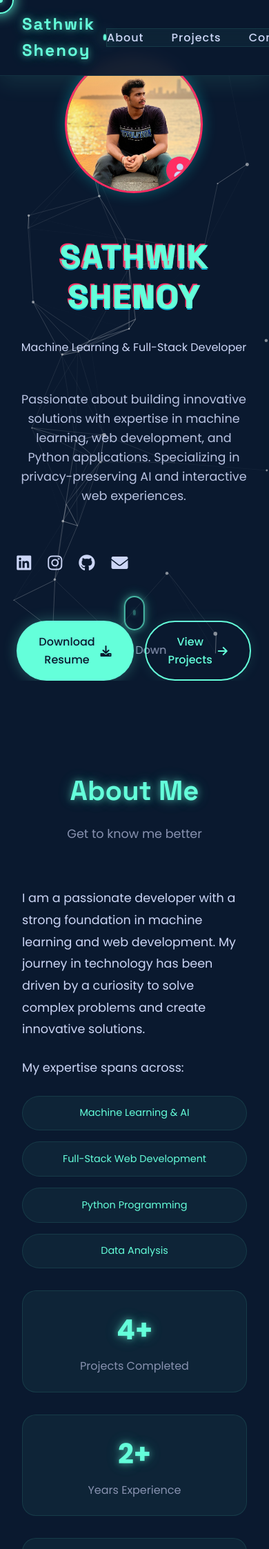
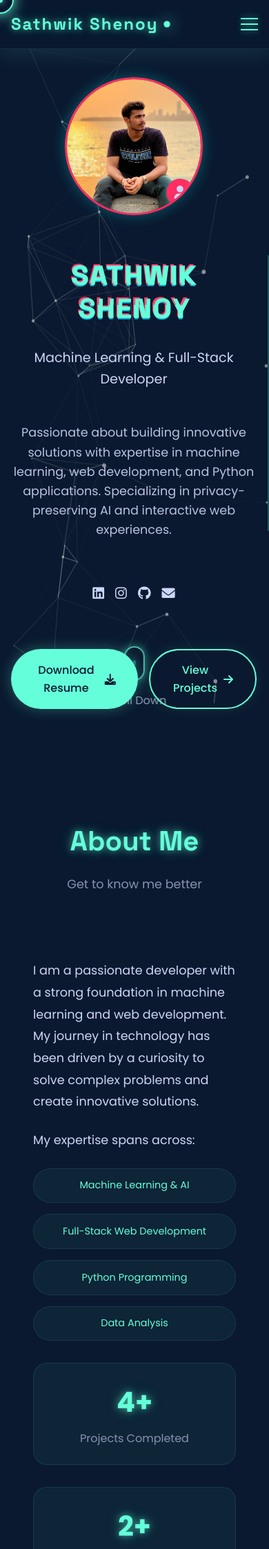
Before and after one commit to Sathwik-Shenoy/Portfolio-Website, a Flask app: page / in a window 390 px wide. Shown: the top 2246 px of the page at 69% size. Run offline with Flask 3, Linux system fonts and the light colour scheme.

Commit message:
made it responsive

```diff
--- a/static/style.css
+++ b/static/style.css
@@ -933,72 +933,263 @@ footer::before {
 }
 
 /* Responsive Design */
-@media (max-width: 768px) {
+@media (max-width: 1200px) {
     .hero-content {
         grid-template-columns: 1fr;
         text-align: center;
         gap: 2rem;
     }
 
-    .hero-text {
-        order: 2;
+    .profile-container {
+        margin: 0 auto 2rem;
     }
 
-    .hero-image {
-        order: 1;
+    .social-links {
+        justify-content: center;
+    }
+
+    .about-content {
+        grid-template-columns: 1fr;
+        gap: 2rem;
+    }
+
+    .projects-grid {
+        padding: 0 1rem;
+    }
+
+    .project-card {
+        width: 350px;
+    }
+}
+
+@media (max-width: 768px) {
+    /* Navigation */
+    .nav-content {
+        padding: 1rem;
     }
 
     .nav-links {
-        background: var(--glass-bg);
-        backdrop-filter: blur(10px);
-        border: 1px solid var(--glass-border);
-    }
-
-    .nav-links.active {
-        animation: slideDown 0.3s ease;
-    }
-
-    @keyframes slideDown {
-        from { transform: translateY(-100%); opacity: 0; }
-        to { transform: translateY(0); opacity: 1; }
+        display: none;
     }
 
     .mobile-menu {
         display: flex;
     }
 
-    .mobile-menu.active span:nth-child(1) {
-        transform: rotate(45deg) translate(8px, 8px);
-    }
-
-    .mobile-menu.active span:nth-child(2) {
-        opacity: 0;
-    }
-
-    .mobile-menu.active span:nth-child(3) {
-        transform: rotate(-45deg) translate(7px, -7px);
-    }
-
-    .cta-buttons {
-        justify-content: center;
-    }
-
-    .footer-content {
-        flex-direction: column;
-        gap: 1rem;
-        text-align: center;
-    }
-
-    .cursor, .cursor-follower {
-        display: none;
+    /* Hero Section */
+    .hero-content {
+        padding: 2rem 1rem;
     }
 
     .glitch {
         font-size: 3rem;
     }
 
-    .typewriter {
+    .title {
         font-size: 1.5rem;
+    }
+
+    .description {
+        font-size: 1rem;
+    }
+
+    /* Projects Section */
+    .projects-container {
+        padding: 1rem 0;
+    }
+
+    .project-card {
+        width: 300px;
+    }
+
+    .project-image {
+        height: 200px;
+    }
+
+    .project-content {
+        padding: 1.5rem;
+    }
+
+    .project-content h3 {
+        font-size: 1.3rem;
+    }
+
+    .technologies {
+        gap: 0.5rem;
+    }
+
+    .tech-tag {
+        font-size: 0.8rem;
+        padding: 0.4rem 0.8rem;
+    }
+
+    /* About Section */
+    .about-content {
+        padding: 2rem 1rem;
+    }
+
+    .skills-list {
+        grid-template-columns: 1fr;
+    }
+
+    .about-stats {
+        grid-template-columns: 1fr;
+    }
+
+    .stat-card {
+        padding: 1.5rem;
+    }
+
+    /* Contact Section */
+    .contact-info {
+        grid-template-columns: 1fr;
+        gap: 1.5rem;
+    }
+
+    .contact-card {
+        padding: 1.5rem;
+    }
+
+    /* Footer */
+    .footer-content {
+        flex-direction: column;
+        gap: 1rem;
+        text-align: center;
+    }
+}
+
+@media (max-width: 480px) {
+    /* Hero Section */
+    .profile-container {
+        width: 150px;
+        height: 150px;
+    }
+
+    .glitch {
+        font-size: 2.5rem;
+    }
+
+    .title {
+        font-size: 1.2rem;
+    }
+
+    .social-links {
+        gap: 1rem;
+    }
+
+    .social-link {
+        font-size: 1.2rem;
+    }
+
+    /* Projects Section */
+    .project-card {
+        width: 280px;
+    }
+
+    .project-image {
+        height: 180px;
+    }
+
+    .project-links {
+        bottom: 15px;
+        right: 15px;
+    }
+
+    .project-link {
+        width: 35px;
+        height: 35px;
+        font-size: 1rem;
+    }
+
+    /* About Section */
+    .about-text p {
+        font-size: 1rem;
+    }
+
+    .skills-list li {
+        padding: 0.6rem 1rem;
+        font-size: 0.8rem;
+    }
+
+    .stat-number {
+        font-size: 2rem;
+    }
+
+    /* Contact Section */
+    .contact-card h3 {
+        font-size: 1.2rem;
+    }
+
+    .contact-card a {
+        font-size: 0.9rem;
+    }
+}
+
+/* Landscape Mode for Mobile */
+@media (max-height: 500px) and (orientation: landscape) {
+    .hero-content {
+        padding: 1rem;
+    }
+
+    .profile-container {
+        width: 120px;
+        height: 120px;
+        margin: 0 auto 1rem;
+    }
+
+    .glitch {
+        font-size: 2rem;
+    }
+
+    .title {
+        font-size: 1rem;
+    }
+
+    .description {
+        font-size: 0.9rem;
+        margin: 0.5rem 0 1rem;
+    }
+
+    .social-links {
+        gap: 0.8rem;
+    }
+
+    .social-link {
+        font-size: 1rem;
+    }
+}
+
+/* High DPI Screens */
+@media (-webkit-min-device-pixel-ratio: 2), (min-resolution: 192dpi) {
+    .project-image img {
+        transform: scale(1.1);
+    }
+
+    .profile-photo {
+        transform: scale(1.1);
+    }
+}
+
+/* Print Styles */
+@media print {
+    .nav-links,
+    .mobile-menu,
+    .social-links,
+    .project-links,
+    .scroll-indicator-left,
+    .scroll-indicator-right {
+        display: none;
+    }
+
+    .hero-content,
+    .about-content,
+    .projects-container,
+    .contact-info {
+        padding: 1rem;
+    }
+
+    .project-card {
+        break-inside: avoid;
     }
 }
 
```
